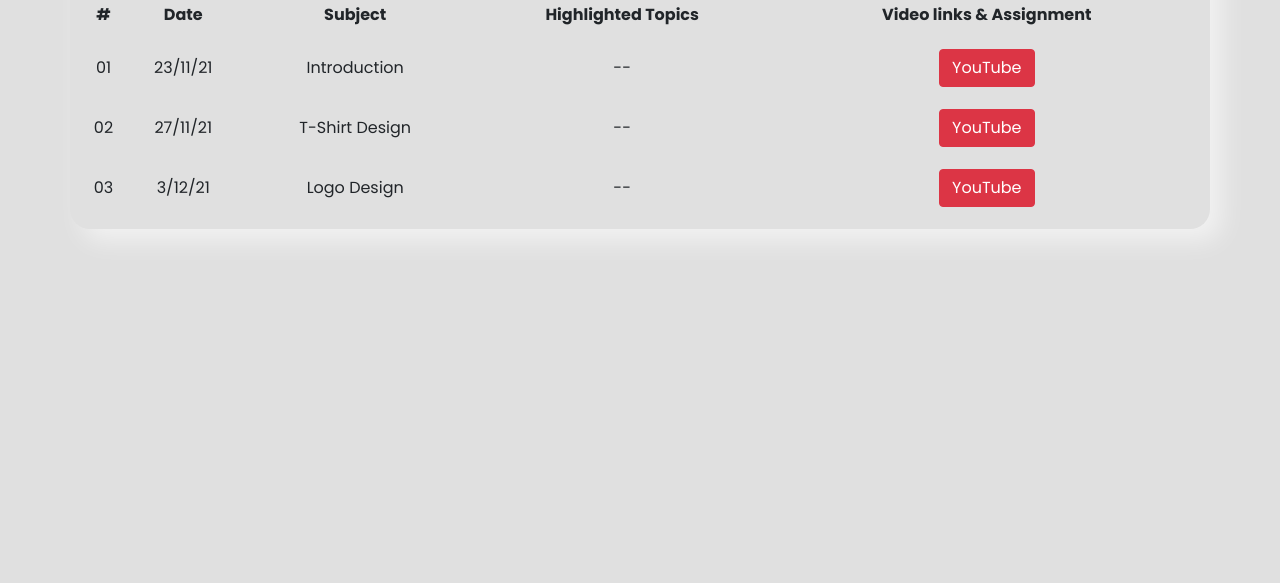
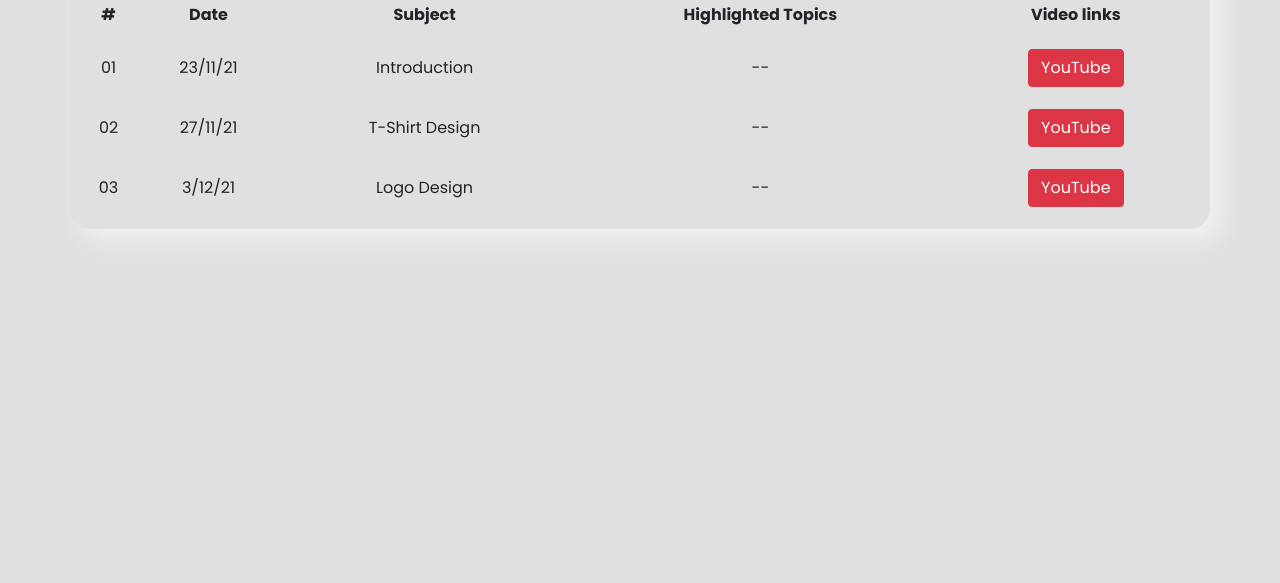
Before and after one commit to r5fi06/pixel-it-demo, a plain HTML site: page index.html in a window 1280 px wide. Shown: the part 217-800 px from the top of the page. Drawn offline with nearby package versions, Linux system fonts and the light colour scheme.

Commit message:
Update index.html

```diff
--- a/index.html
+++ b/index.html
@@ -29,7 +29,7 @@
                     <th>Date</th>
                     <th>Subject</th>
                     <th>Highlighted Topics</th>
-                    <th colspan="3">Video links & Assignment</th>
+                    <th colspan="3">Video links </th>
 
                 </tr>
 
```
